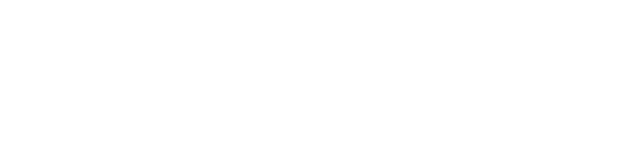
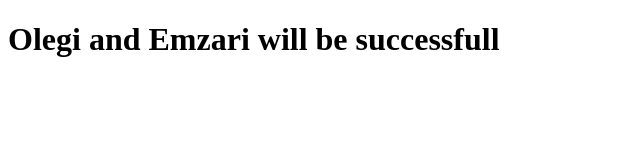
Before and after one commit to Emzari77/my-app, a plain HTML site: page index.html in a window 1280 px wide. Shown: the whole page, without its empty margins (0-640 px from the left). Drawn offline with Linux system fonts and the light colour scheme.

Commit message:
modified index.html

```diff
--- a/index.html
+++ b/index.html
@@ -6,6 +6,6 @@
     <title>Document</title>
 </head>
 <body>
-
+    <h1>Olegi and Emzari will be successfull</h1>
 </body>
 </html>
```
